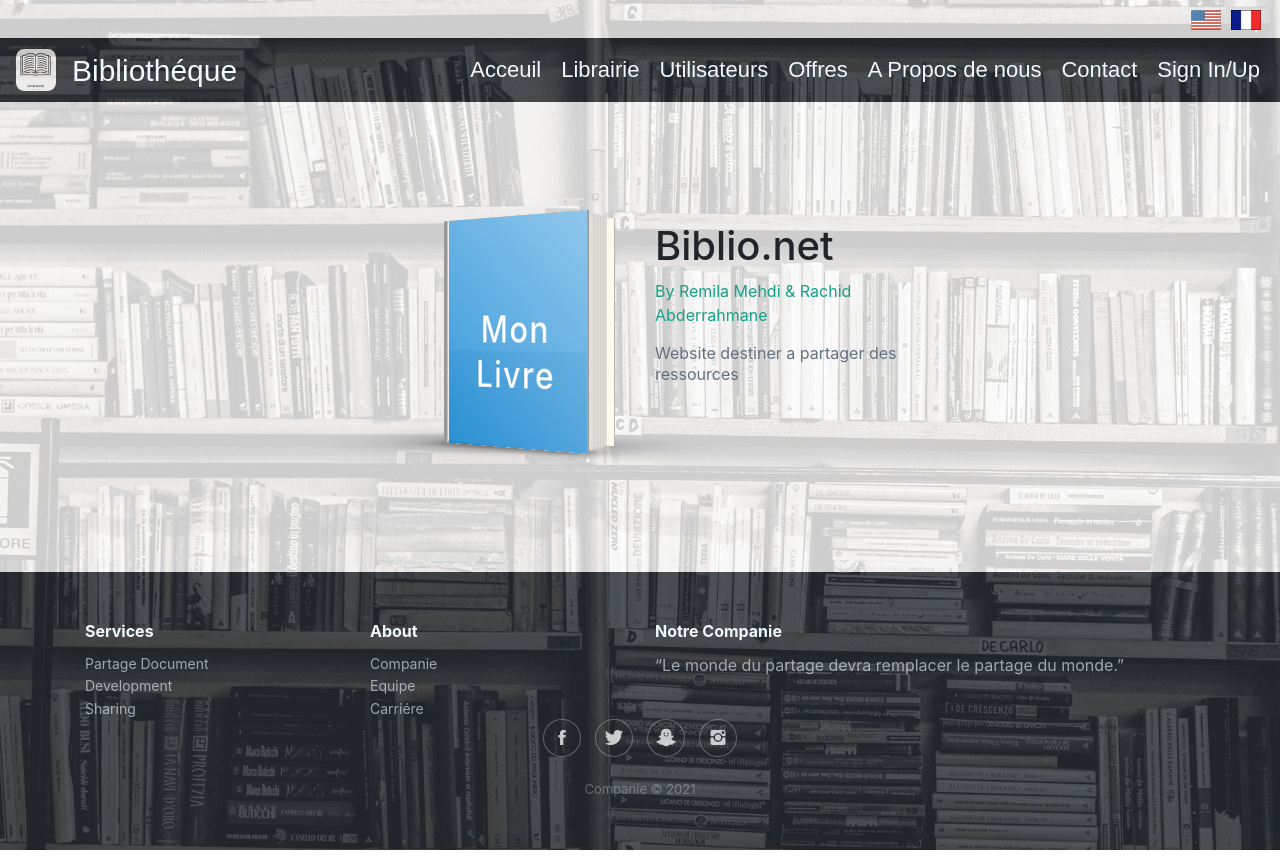
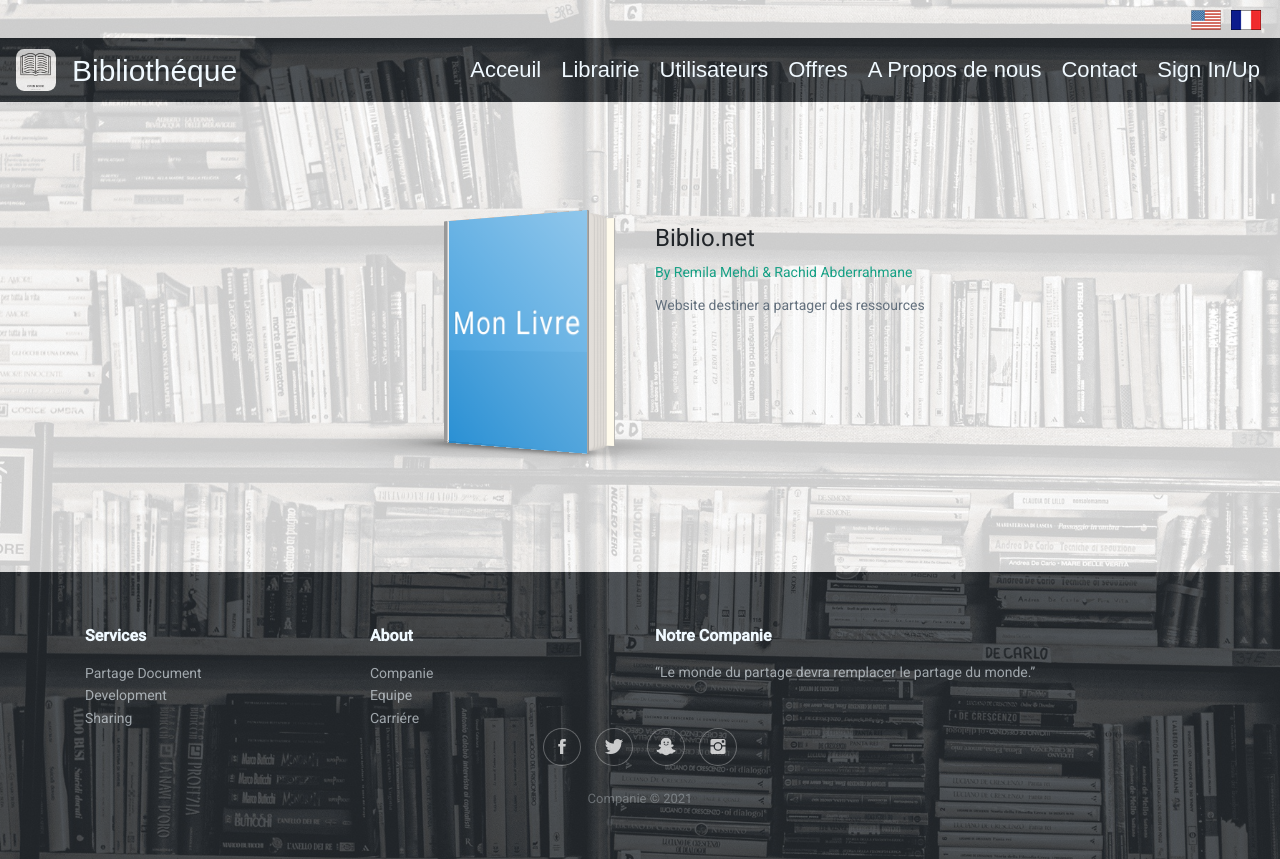
Before and after one commit to Irem75/Bibliotheque_M_A_Partie_Front, an Angular app: page /accueil in a window 1280 px wide. Built offline with nearby package versions, Linux system fonts and the light colour scheme.

Commit message:
modifier le routing

```diff
--- a/angular.json
+++ b/angular.json
@@ -1,5 +1,8 @@
 {
   "$schema": "./node_modules/@angular/cli/lib/config/schema.json",
+  "cli": {
+    "analytics": "a946db87-0a56-40ed-8466-3aa1e0c261a0"
+  },
   "version": 1,
   "newProjectRoot": "projects",
   "projects": {
--- a/package.json
+++ b/package.json
@@ -17,7 +17,7 @@
     "@angular/core": "~12.2.0",
     "@angular/flex-layout": "^12.0.0-beta.35",
     "@angular/forms": "~12.2.0",
-    "@angular/material": "github:angular/material2-builds",
+    "@angular/material": "^12.2.11",
     "@angular/platform-browser": "~12.2.0",
     "@angular/platform-browser-dynamic": "~12.2.0",
     "@angular/router": "~12.2.0",
--- a/src/app/app-routing.module.ts
+++ b/src/app/app-routing.module.ts
@@ -8,10 +8,10 @@
 
 const routes: Routes = [
 {path : 'accueil', component : AcceuilComponent},
-{path : '', component : AcceuilComponent},
+{path:'', redirectTo:'accueil', pathMatch:'full'},
 {path : 'librairie', component : DocumentListComponent },
-{path : 'utilisateurs', component : UserListComponent }
-
+{path : 'utilisateurs', component : UserListComponent },
+{path:'**', redirectTo:'home', pathMatch:'full'}
 ];
 
 @NgModule({
--- a/src/index.html
+++ b/src/index.html
@@ -19,8 +19,10 @@
       padding: 0;
     }
   </style>
+  <link rel="preconnect" href="https://fonts.gstatic.com">
+  <link href="https://fonts.googleapis.com/css2?family=Roboto:wght@300;400;500&display=swap" rel="stylesheet">
 </head>
-<body >
+<body  class="mat-typography">
 
   <div class="demo_wrap">
   <app-root></app-root>
--- a/src/styles.css
+++ b/src/styles.css
@@ -22,3 +22,6 @@
     background-position: 50% 0;
     background-size: cover;
 }
+
+html, body { height: 100%; }
+body { margin: 0; font-family: Roboto, "Helvetica Neue", sans-serif; }
```
Also changed, not shown: 1 other file (tests, documents, lock files or other folders).
